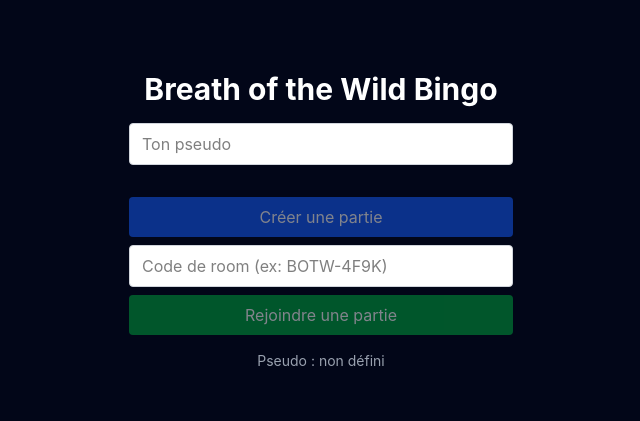
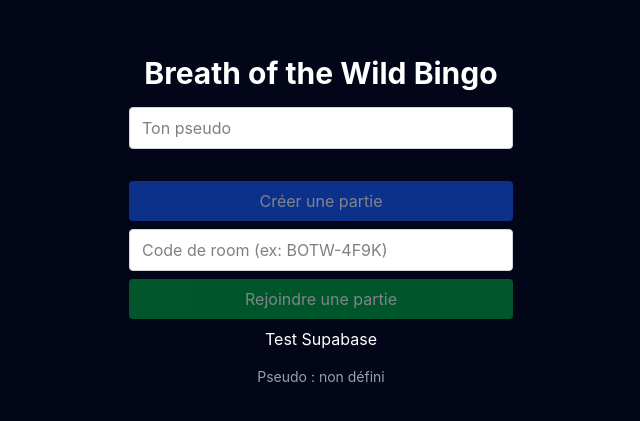
Before and after one commit to bilalm-dev/botw-bingo, a React (Vite) app: page / in a window 1280 px wide. Shown: the part 179-600 px from the top of the page, without its empty margins (319-959 px from the left). Built offline with nearby package versions, Linux system fonts and the light colour scheme; no server answers.

Commit message:
feat: create rooms in supabase

```diff
--- a/src/pages/HomePage.tsx
+++ b/src/pages/HomePage.tsx
@@ -1,5 +1,6 @@
 import { useEffect, useState } from "react"
 import { useNavigate } from "react-router-dom"
+import { supabase } from "../lib/supabase"
 
 function generateRoomCode() {
   const chars = "ABCDEFGHIJKLMNOPQRSTUVWXYZ0123456789"
@@ -26,10 +27,25 @@
     localStorage.setItem("botw_pseudo", pseudo)
   }, [pseudo])
 
-  function handleCreateRoom() {
+async function handleCreateRoom() {
   if (!pseudo.trim()) return
 
   const code = generateRoomCode()
+
+  const { error } = await supabase
+    .from("rooms")
+    .insert({
+      code,
+      status: "waiting",
+      grid_state: {},
+    })
+
+  if (error) {
+  console.error("SUPABASE ERROR:", error)
+  alert(JSON.stringify(error, null, 2))
+  return
+  }
+
   navigate(`/lobby/${code}`)
 }
 
@@ -76,6 +92,19 @@
           >
             Rejoindre une partie
           </button>
+
+          <button
+          onClick={async () => {
+            const { data, error } = await supabase
+              .from("rooms")
+              .select("*")
+
+            console.log("DATA", data)
+            console.log("ERROR", error)
+          }}
+        >
+          Test Supabase
+        </button>
         </div>
 
         <p className="text-sm text-gray-400">
```
